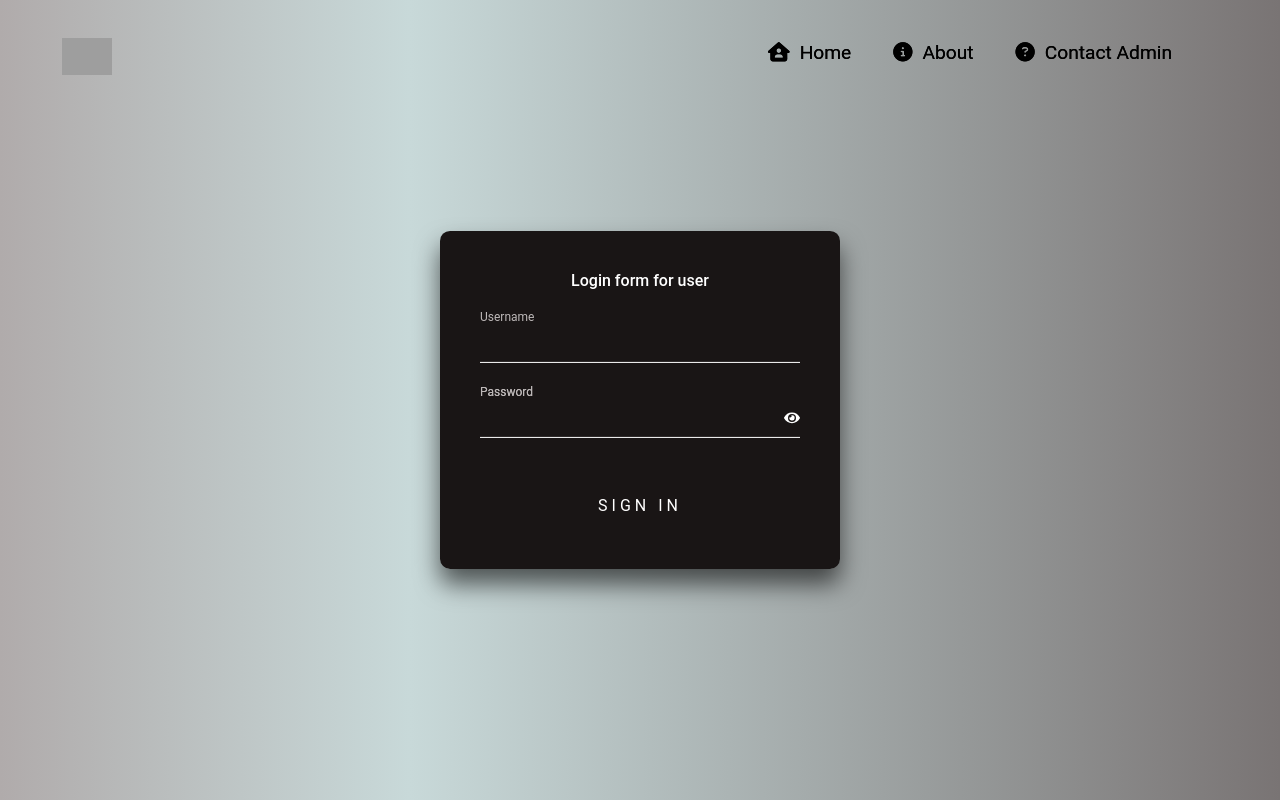
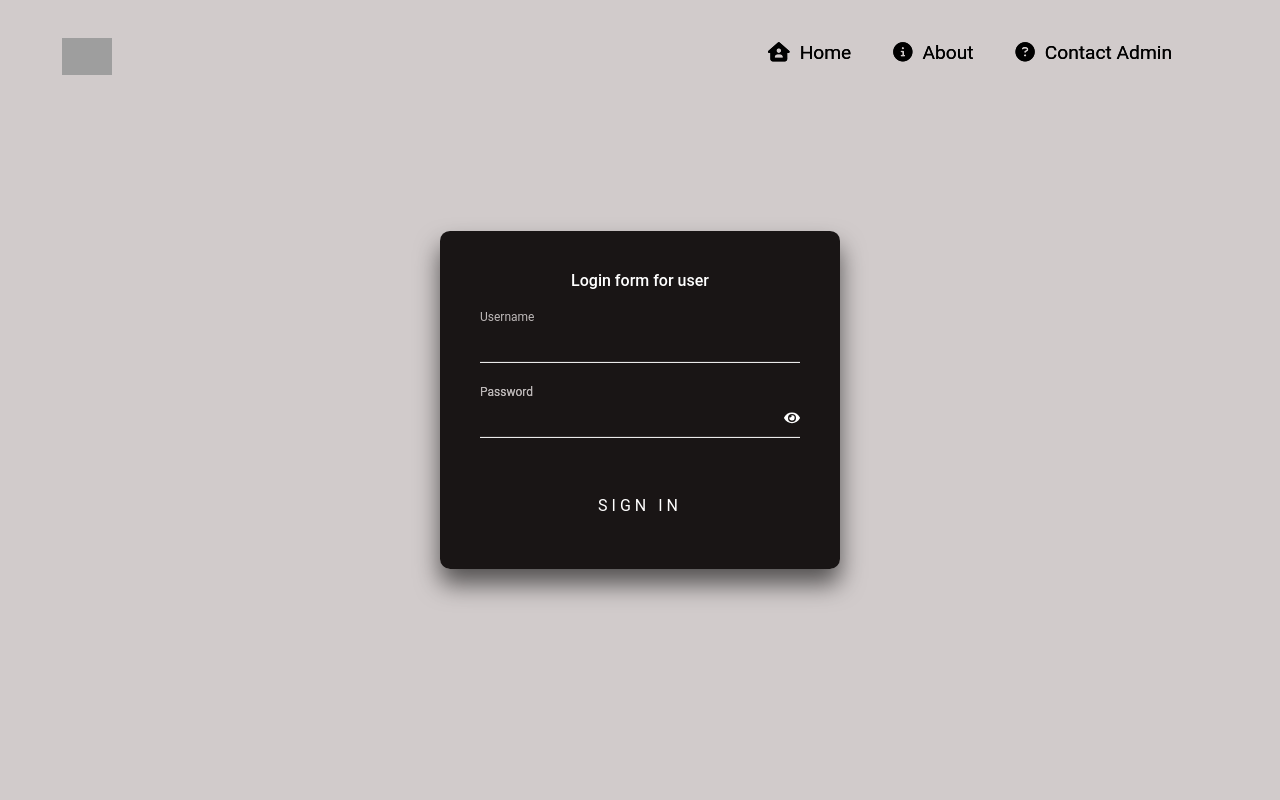
Before and after one commit to janwry26/tup-capstone, a React (Create React App) app in the folder client/: page /login in a window 1280 px wide. Built offline with nearby package versions, Linux system fonts and the light colour scheme; grey boxes are pictures that could not be loaded.

Commit message:
change bg of login page

```diff
--- a/client/src/styles/login.css
+++ b/client/src/styles/login.css
@@ -15,13 +15,8 @@
   width: 100%;
   padding-top: 50px;
   height: 100vh;
-  background: rgb(176, 171, 171);
-  background: linear-gradient(
-    90deg,
-    rgba(176, 171, 171, 1) 0%,
-    rgba(200, 217, 217, 1) 32%,
-    rgba(121, 116, 116, 1) 100%
-  );
+  background-color: rgb(209, 203, 203);
+
   overflow-x: hidden;
 }
 
```
